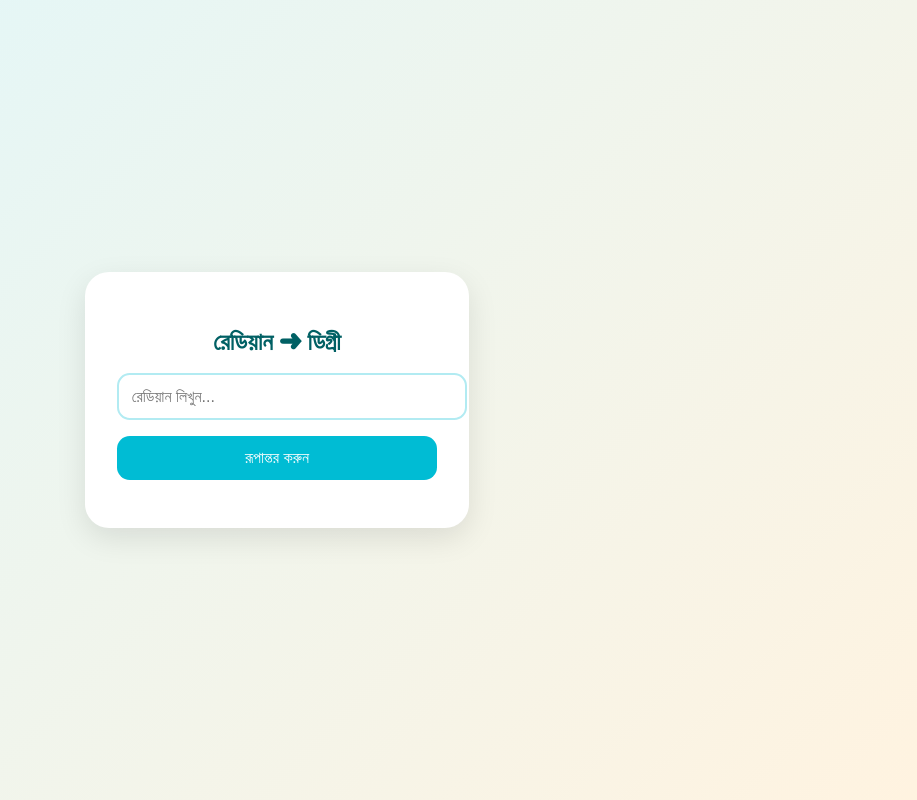
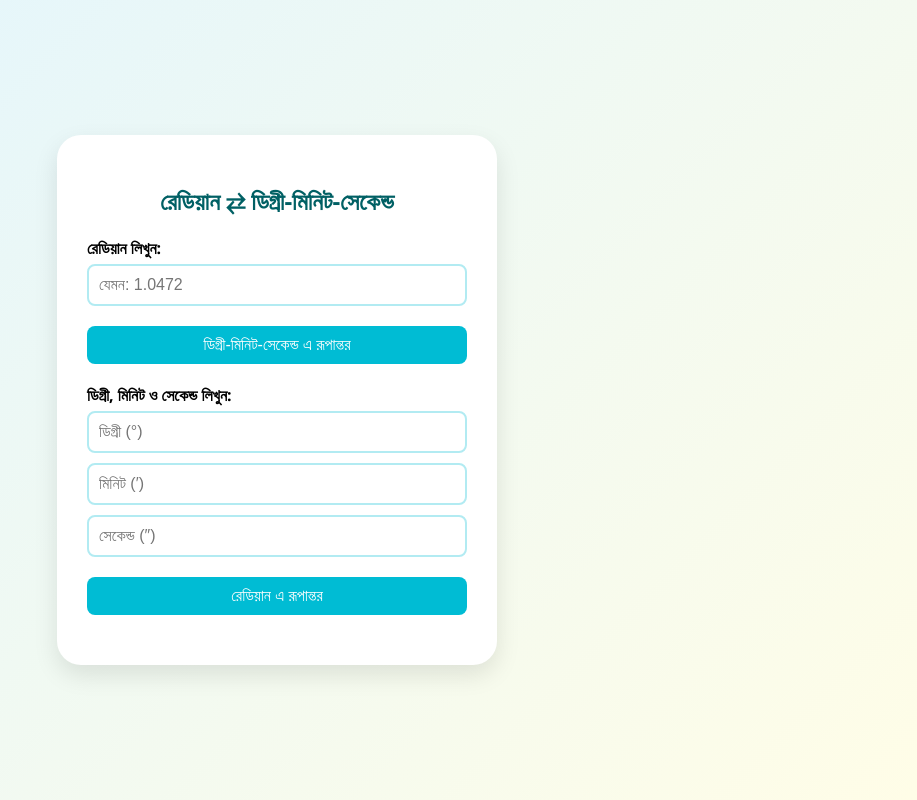
Before and after one commit to mdsafwansabit/Radian-to-Degree-Calculator, a plain HTML site: page index.html in a window 1280 px wide. Shown: the whole page, without its empty margins (363-1280 px from the left). Drawn offline with Linux system fonts and the light colour scheme.

Commit message:
Update index.html

```diff
--- a/index.html
+++ b/index.html
@@ -1,87 +1,128 @@
 <!DOCTYPE html>
 <html lang="bn">
 <head>
-  <meta charset="UTF-8">
-  <meta name="viewport" content="width=device-width, initial-scale=1">
-  <title>রেডিয়ান ➜ ডিগ্রী ক্যালকুলেটর</title>
+  <meta charset="UTF-8" />
+  <meta name="viewport" content="width=device-width, initial-scale=1.0"/>
+  <title>রেডিয়ান ⇄ DMS ক্যালকুলেটর</title>
   <style>
     body {
       margin: 0;
+      padding: 0;
       font-family: 'Segoe UI', sans-serif;
-      background: linear-gradient(135deg, #e0f7fa, #fff3e0);
+      background: linear-gradient(135deg, #e1f5fe, #fffde7);
       height: 100vh;
       display: flex;
       justify-content: center;
       align-items: center;
     }
-    .card {
-      background: white;
-      padding: 2rem;
+    .container {
+      background: #fff;
+      padding: 30px;
       border-radius: 1.5rem;
-      box-shadow: 0 10px 30px rgba(0,0,0,0.1);
-      width: 320px;
+      box-shadow: 0 10px 25px rgba(0,0,0,0.1);
+      max-width: 380px;
+      width: 100%;
+    }
+    h2 {
       text-align: center;
+      color: #006064;
+      margin-bottom: 20px;
     }
-    .card h2 {
-      font-size: 1.5rem;
-      margin-bottom: 1rem;
-      color: #006064;
+    .section {
+      margin-bottom: 20px;
     }
-    .input {
-      padding: 0.8rem;
+    label {
+      font-weight: bold;
+      display: block;
+      margin-bottom: 5px;
+    }
+    input {
       width: 100%;
+      padding: 10px;
       border: 2px solid #b2ebf2;
-      border-radius: 0.8rem;
+      border-radius: 8px;
+      margin-bottom: 10px;
       font-size: 1rem;
-      outline: none;
-      transition: 0.2s ease;
-    }
-    .input:focus {
-      border-color: #00acc1;
+      box-sizing: border-box;
     }
     .button {
-      margin-top: 1rem;
+      width: 100%;
+      padding: 10px;
       background: #00bcd4;
       color: white;
-      padding: 0.8rem;
+      font-size: 1rem;
       border: none;
-      width: 100%;
-      border-radius: 0.8rem;
-      font-size: 1rem;
+      border-radius: 8px;
       cursor: pointer;
-      transition: 0.3s ease;
+      margin-top: 10px;
     }
     .button:hover {
       background: #0097a7;
     }
     .result {
-      margin-top: 1rem;
+      margin-top: 15px;
       font-weight: bold;
       color: #004d40;
-      font-size: 1.1rem;
+      text-align: center;
     }
   </style>
 </head>
 <body>
-  <div class="card">
-    <h2>রেডিয়ান ➜ ডিগ্রী</h2>
-    <input type="number" id="radianInput" class="input" placeholder="রেডিয়ান লিখুন..." step="any">
-    <button class="button" onclick="convertToDegree()">রূপান্তর করুন</button>
-    <div class="result" id="result"></div>
+  <div class="container">
+    <h2>রেডিয়ান ⇄ ডিগ্রী-মিনিট-সেকেন্ড</h2>
+
+    <!-- রেডিয়ান ➜ DMS -->
+    <div class="section">
+      <label for="radianInput">রেডিয়ান লিখুন:</label>
+      <input type="number" id="radianInput" placeholder="যেমন: 1.0472" step="any">
+      <button class="button" onclick="radianToDMS()">ডিগ্রী-মিনিট-সেকেন্ড এ রূপান্তর</button>
+      <div class="result" id="dmsResult"></div>
+    </div>
+
+    <!-- DMS ➜ রেডিয়ান -->
+    <div class="section">
+      <label>ডিগ্রী, মিনিট ও সেকেন্ড লিখুন:</label>
+      <input type="number" id="degree" placeholder="ডিগ্রী (°)" step="1">
+      <input type="number" id="minute" placeholder="মিনিট (′)" step="1">
+      <input type="number" id="second" placeholder="সেকেন্ড (″)" step="any">
+      <button class="button" onclick="dmsToRadian()">রেডিয়ান এ রূপান্তর</button>
+      <div class="result" id="radianResult"></div>
+    </div>
   </div>
 
   <script>
-    function convertToDegree() {
-      const radian = parseFloat(document.getElementById("radianInput").value);
-      const resultDiv = document.getElementById("result");
+    function radianToDMS() {
+      const radian = parseFloat(document.getElementById('radianInput').value);
+      const result = document.getElementById('dmsResult');
 
       if (isNaN(radian)) {
-        resultDiv.innerText = "একটি বৈধ রেডিয়ান মান লিখুন।";
+        result.innerText = "একটি বৈধ রেডিয়ান দিন।";
         return;
       }
 
-      const degree = radian * (180 / Math.PI);
-      resultDiv.innerText = `${radian} রেডিয়ান = ${degree.toFixed(4)}° ডিগ্রী`;
+      let totalDegrees = radian * (180 / Math.PI);
+      const degrees = Math.floor(totalDegrees);
+      const minutes = Math.floor((totalDegrees - degrees) * 60);
+      const seconds = (((totalDegrees - degrees) * 60 - minutes) * 60).toFixed(2);
+
+      result.innerText = `${radian} রেডিয়ান ≈ ${degrees}° ${minutes}′ ${seconds}″`;
+    }
+
+    function dmsToRadian() {
+      const d = parseFloat(document.getElementById('degree').value);
+      const m = parseFloat(document.getElementById('minute').value);
+      const s = parseFloat(document.getElementById('second').value);
+      const result = document.getElementById('radianResult');
+
+      if (isNaN(d) || isNaN(m) || isNaN(s)) {
+        result.innerText = "সঠিকভাবে সব মান পূরণ করুন।";
+        return;
+      }
+
+      const decimalDegrees = d + m / 60 + s / 3600;
+      const radians = decimalDegrees * (Math.PI / 180);
+
+      result.innerText = `${d}° ${m}′ ${s}″ ≈ ${radians.toFixed(6)} রেডিয়ান`;
     }
   </script>
 </body>
```
